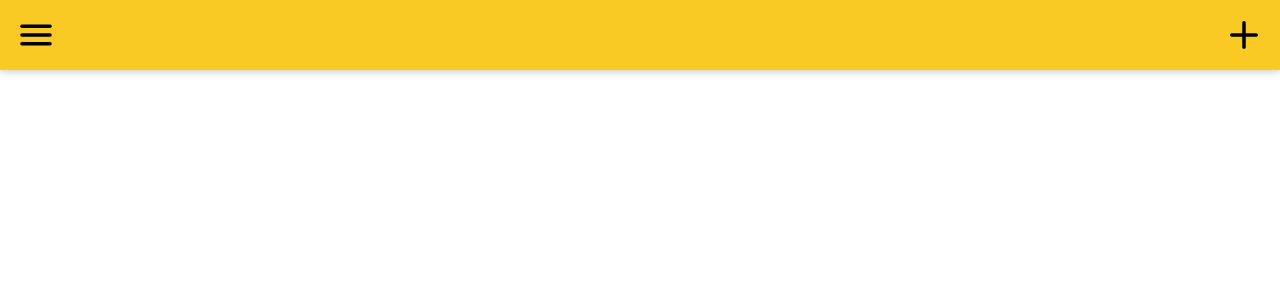
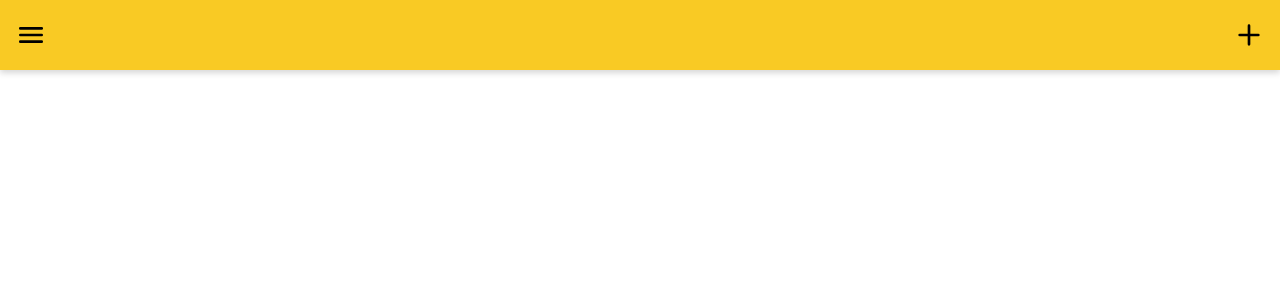
Before and after one commit to thales-fukuda/noteme, a React (Create React App) app: page / in a window 1280 px wide. Shown: the top 300 px of the page. Built offline with nearby package versions, Linux system fonts and the light colour scheme.

Commit message:
Minor style changes

```diff
--- a/src/components/blocks/Menu/Nav.js
+++ b/src/components/blocks/Menu/Nav.js
@@ -6,7 +6,6 @@ const Nav = styled.nav`
   position: fixed;
   top: 70px;
   left: 0;
-  padding: 0 15px;
   background-color: #f7efd9;
   transform: translate3d(-100%, 0, 0);
   transition: ease .3s transform;
--- a/src/components/blocks/Menu/Note.js
+++ b/src/components/blocks/Menu/Note.js
@@ -2,9 +2,11 @@ import styled from 'styled-components';
 import Title from '../../elements/Title';
 
 const Note = styled.section`
+  padding: 0 15px;
   display: flex;
   justify-content: space-between;
   align-items: center;
+  border-bottom: 1px solid #CECECE;
 `;
 
 Note.Title = Title;
--- a/src/components/elements/Button.js
+++ b/src/components/elements/Button.js
@@ -2,8 +2,8 @@ import styled from 'styled-components';
 
 const Button = styled.button`
   padding: 0;
-  height: 42px;
-  width: 42px;
+  height: 32px;
+  width: 32px;
   background-image: url(${props => props.icon});
   background-color: transparent;
   border: none;
```
